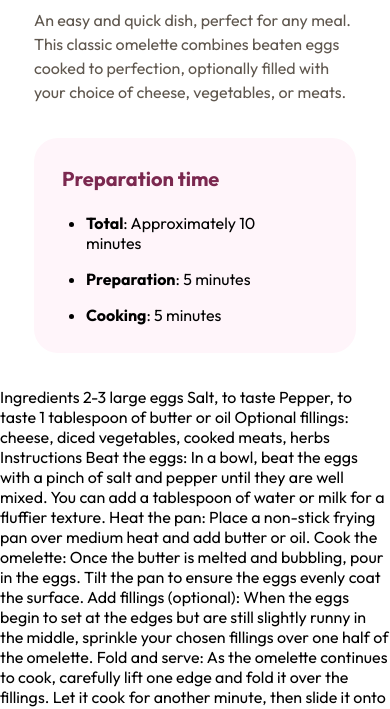
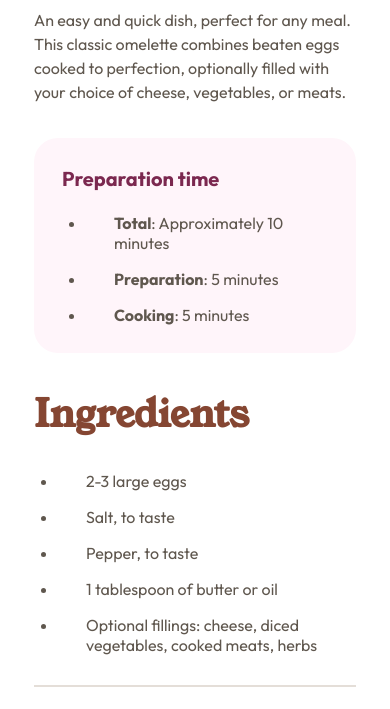
Before and after one commit to Cosaldi/FontendMentor_Recipe-page, a plain HTML site: page index.html in a window 390 px wide. Shown: the part 340-1049 px from the top of the page. Drawn offline with nearby package versions, Linux system fonts and the light colour scheme; files that its build step writes are made by us from their sources.

Commit message:
feat: making part 2 (mobile)
part 2 is Ingredients section, and refactor just a bit for margin bottom
helper class

```diff
--- a/assets/scss/_global.scss
+++ b/assets/scss/_global.scss
@@ -29,7 +29,11 @@ p {
     line-height: 1.5;
 }
 
-.m-bottom {
+hr {
+    border: 1px solid $stone-150;
+}
+
+.mb-34 {
     margin-bottom: 2.125rem;
 }
 
@@ -37,3 +41,7 @@ p {
     margin-left: 2.125rem;
     margin-right: 2.125rem;
 }
+
+.mb-30 {
+    margin-bottom: 1.875rem;
+}
--- a/assets/scss/_main.scss
+++ b/assets/scss/_main.scss
@@ -35,10 +35,32 @@
     }
 
     &__item {
-        font-weight: $stone-600;
+        color: $stone-600;
+        padding-left: 1.75rem;
 
         &:not(:last-child) {
             margin-bottom: 1rem;
         }
     }
 }
+
+.container-i {
+
+    &__title {
+        font-size: $large-title;
+        color: $brown-800;
+    }
+
+    &__list {
+        padding: 0 1.5rem;
+    }
+
+    &__item {
+        color: $stone-600;
+        padding-left: 1.75rem;
+
+        &:not(:last-child) {
+            margin-bottom: 1rem;
+        }
+    }
+}
--- a/index.html
+++ b/index.html
@@ -23,13 +23,13 @@
 
       <img src="assets/images/image-omelette.jpeg" alt="Omelette" class="container__img">
 
-      <header class="header m-bottom mr-x">
+      <header class="header mb-34 mr-x">
         <h1 class="header__title">Simple Omelette Recipe</h1>
         <p class="header__description">An easy and quick dish, perfect for any meal. This classic omelette combines beaten eggs cooked
   to perfection, optionally filled with your choice of cheese, vegetables, or meats.</p>
       </header>
 
-      <section class="card m-bottom mr-x">
+      <section class="card mb-34 mr-x">
         <h3 class="card__title">Preparation time</h3>
         <ul class="card__list">
           <li class="card__item"><strong>Total</strong>: Approximately 10 minutes</li>
@@ -38,7 +38,18 @@
         </ul>
       </section>
 
+      <section class="container-i mr-x mb-30">
+        <h2 class="container-i__title mb-30">Ingredients</h2>
+        <ul class="container-i__list">
+          <li class="container-i__item">2-3 large eggs</li>
+          <li class="container-i__item">Salt, to taste</li>
+          <li class="container-i__item">Pepper, to taste</li>
+          <li class="container-i__item">1 tablespoon of butter or oil</li>
+          <li class="container-i__item">Optional fillings: cheese, diced vegetables, cooked meats, herbs</li>
+        </ul>
+      </section>
 
+      <hr class="mr-x mb-30">
 
     </article>
 
@@ -52,16 +63,6 @@
 
 
 
-
-
-
-  Ingredients
-
-  2-3 large eggs
-  Salt, to taste
-  Pepper, to taste
-  1 tablespoon of butter or oil
-  Optional fillings: cheese, diced vegetables, cooked meats, herbs
 
   Instructions
 
```
